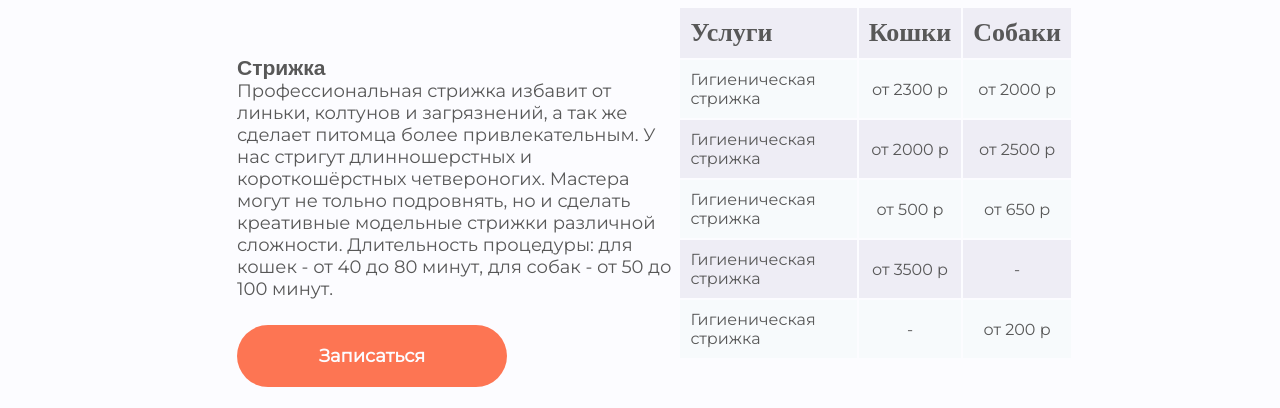
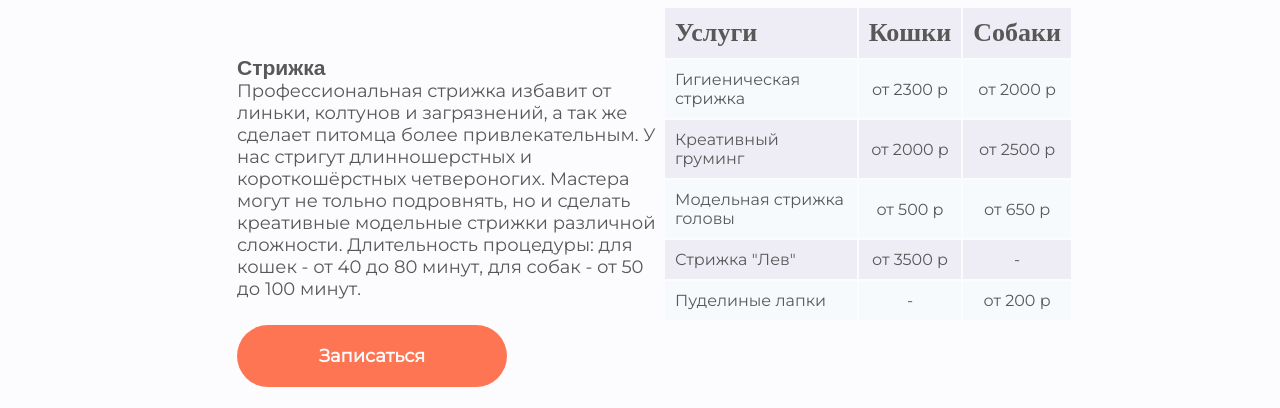
Before and after one commit to feelmewaves/groomsite, a React (Vite) app: page / in a window 1280 px wide. Shown: the part 1980-2388 px from the top of the page. Built offline with nearby package versions, Linux system fonts and the light colour scheme; a web font is replaced by a local one.

Commit message:
add info in services section

```diff
--- a/src/components/ServicesAndPricesSection/ServicesAndPricesSection.jsx
+++ b/src/components/ServicesAndPricesSection/ServicesAndPricesSection.jsx
@@ -23,22 +23,22 @@ const sectionInfo = [
         dog: '2000',
       },
       {
-        name: 'Гигиеническая стрижка',
+        name: 'Креативный груминг',
         cat: '2000',
         dog: '2500',
       },
       {
-        name: 'Гигиеническая стрижка',
+        name: 'Модельная стрижка головы',
         cat: '500',
         dog: '650',
       },
       {
-        name: 'Гигиеническая стрижка',
+        name: 'Стрижка "Лев"',
         cat: '3500',
         dog: '',
       },
       {
-        name: 'Гигиеническая стрижка',
+        name: 'Пуделиные лапки',
         cat: '',
         dog: '200',
       },
@@ -48,17 +48,22 @@ const sectionInfo = [
     title: 'Гигиенические процедуры',
     text: `Чистка ушей, глаз, зубов, стрижка когтей, экспресс-линька и многое другое`,
     src: "images/serv2.PNG",
-    textContent: `Lorem ipsum dolor sit amet consectetur adipisicing elit. Dolorum, perferendis officia. Quam voluptas molestiae cupiditate, corrupti quo culpa nisi nostrum est! Iure nam veniam eum ipsum vel voluptates cupiditate alias?`,
+    textContent: `Проведём гигиенические процедуры для вашего любимца. Тримминг маленькой собаки (гриффон, цвергшнауцер) длится примерно 3-4 часа, крупной собаки (ризеншнауцер, эрдельтерьер) от 4 до 6 часов.`,
     servicePrice: [
       {
-        name: 'Гигиеническая стрижка',
-        cat: '2300',
-        dog: '2000',
+        name: 'Чистка глаз/ушей/зубов',
+        cat: '250',
+        dog: '300',
       },
       {
-        name: 'Гигиеническая стрижка',
+        name: 'Экспресс-линька',
         cat: '2000',
         dog: '2500',
+      },
+      {
+        name: 'Тримминг',
+        cat: '',
+        dog: '3000',
       },
     ]
   },
```
